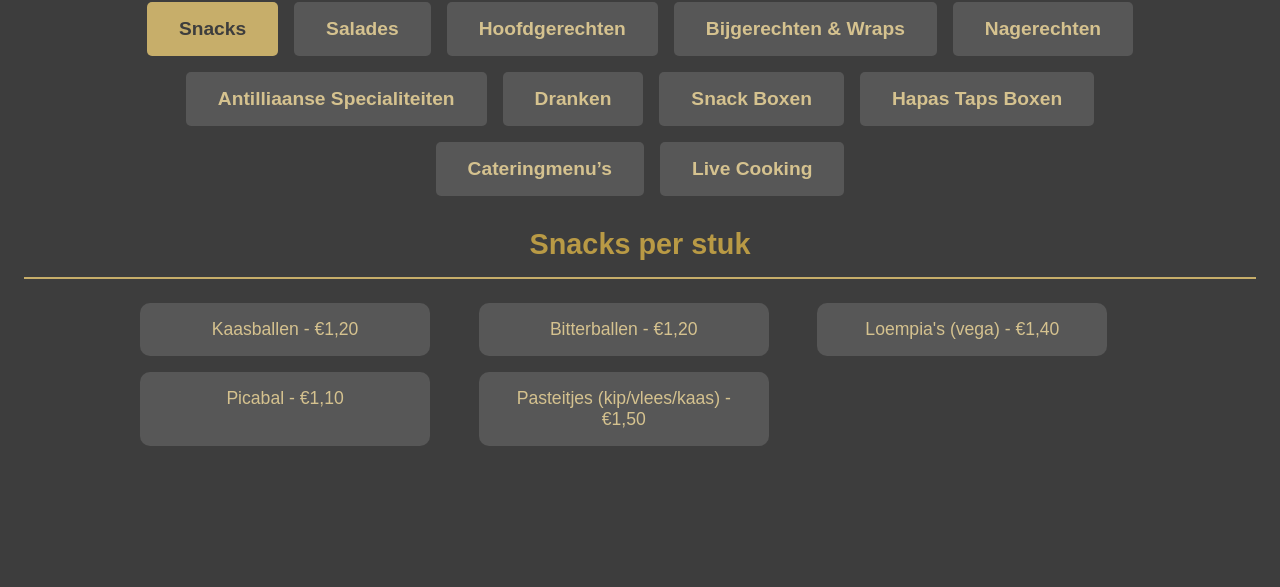
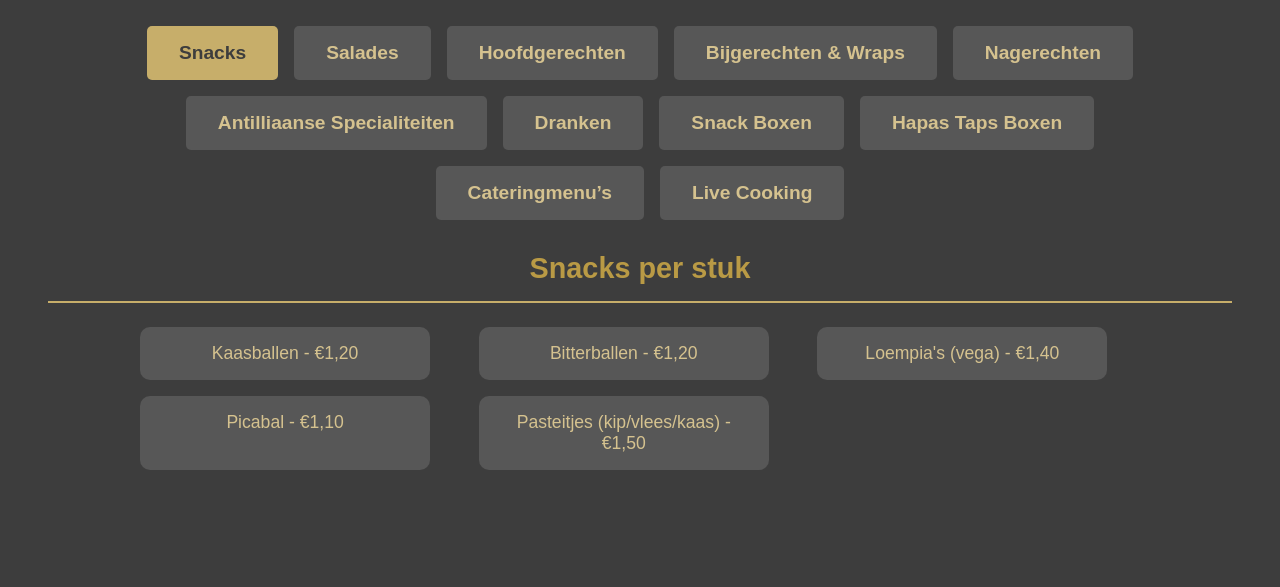
Before and after one commit to Joshua-dos-santos/maestros, a plain HTML site: page menu.html in a window 1280 px wide. Shown: the part 213-800 px from the top of the page. Drawn offline with Linux system fonts and the light colour scheme; a script that the page names is missing.

Commit message:
Updated styles

```diff
--- a/styles.css
+++ b/styles.css
@@ -121,8 +121,8 @@ nav ul li a:hover {
 .menu {
     background-color: #3d3d3d;
     color: #d5c28f;
-    padding: 3vh;
-    text-align: center;
+    padding: 6vh;
+    text-align: center;;
 }
 
 .menu h1 {
```
